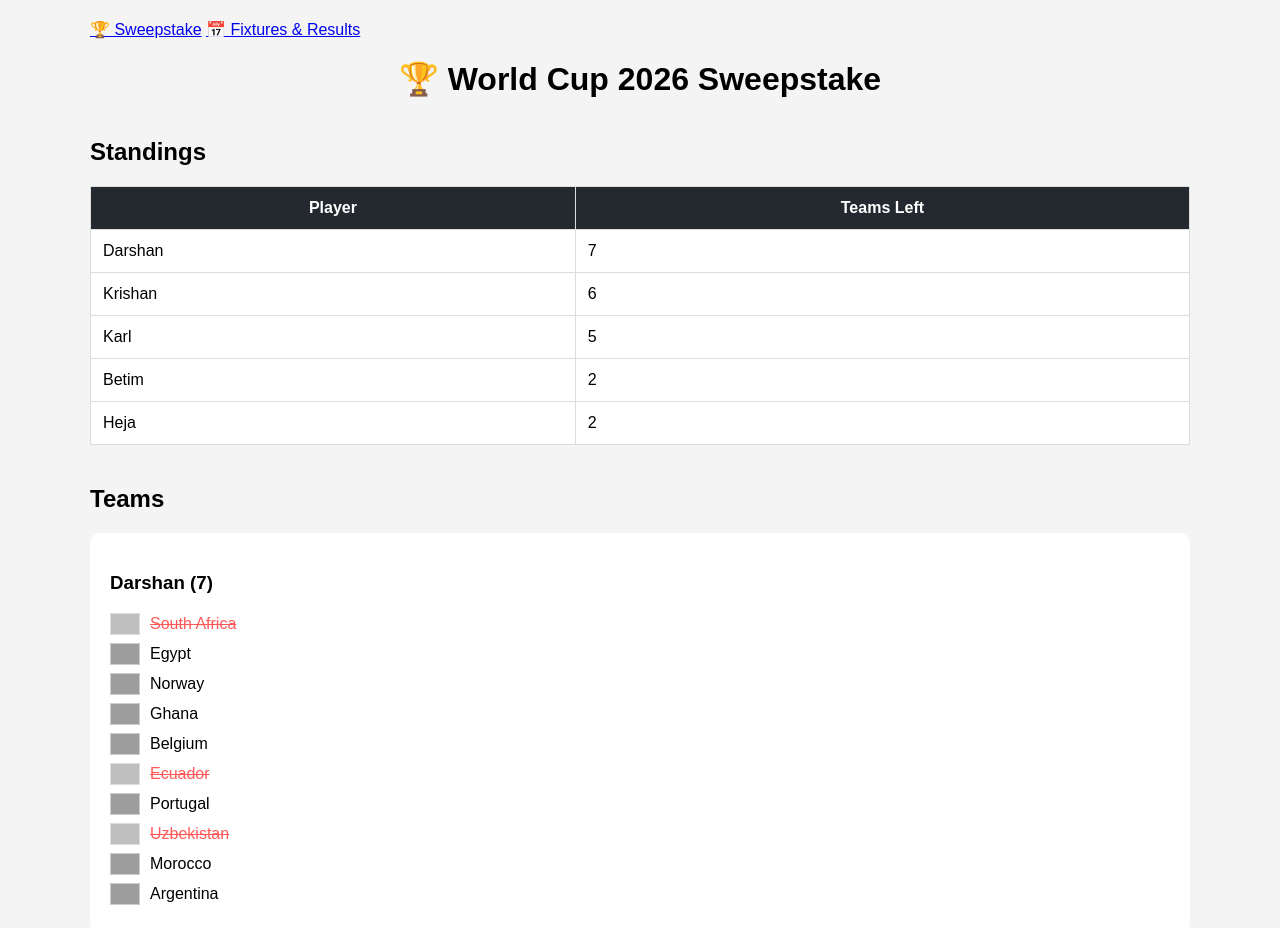
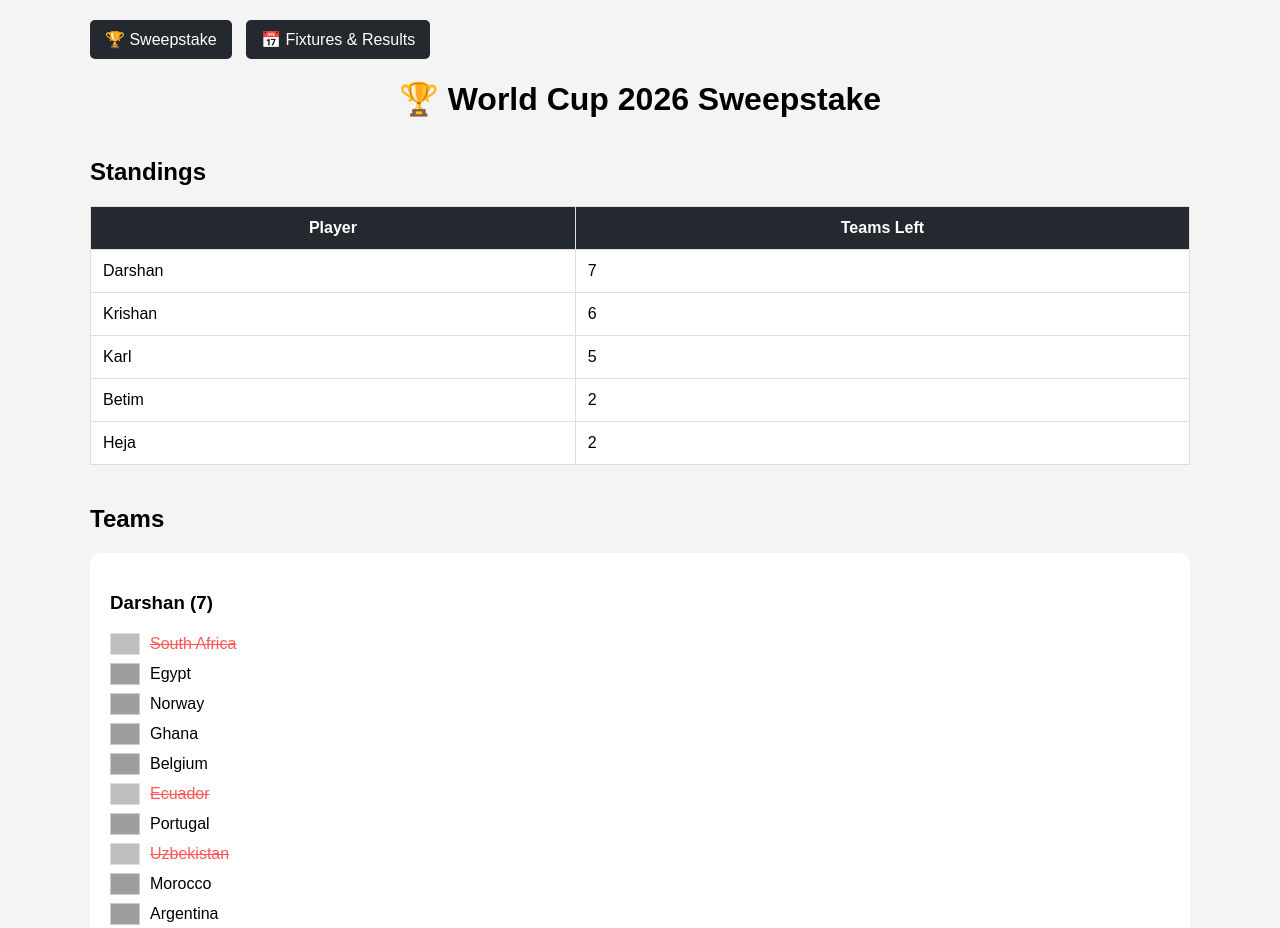
Before and after one commit to Hej-eon/worldcup-2026-sweepstake, a plain HTML site: page index.html in a window 1280 px wide. Shown: the top 928 px of the page. Drawn offline with Linux system fonts and the light colour scheme; grey boxes are pictures that could not be loaded.

Commit message:
Add navigation styles to style.css

```diff
--- a/style.css
+++ b/style.css
@@ -57,3 +57,21 @@ th {
   color: red;
   opacity: 0.65;
 }
+
+nav {
+    margin-bottom: 20px;
+}
+
+nav a {
+    display: inline-block;
+    background: #24292f;
+    color: white;
+    text-decoration: none;
+    padding: 10px 15px;
+    margin-right: 10px;
+    border-radius: 5px;
+}
+
+nav a:hover {
+    background: #0366d6;
+}
```
